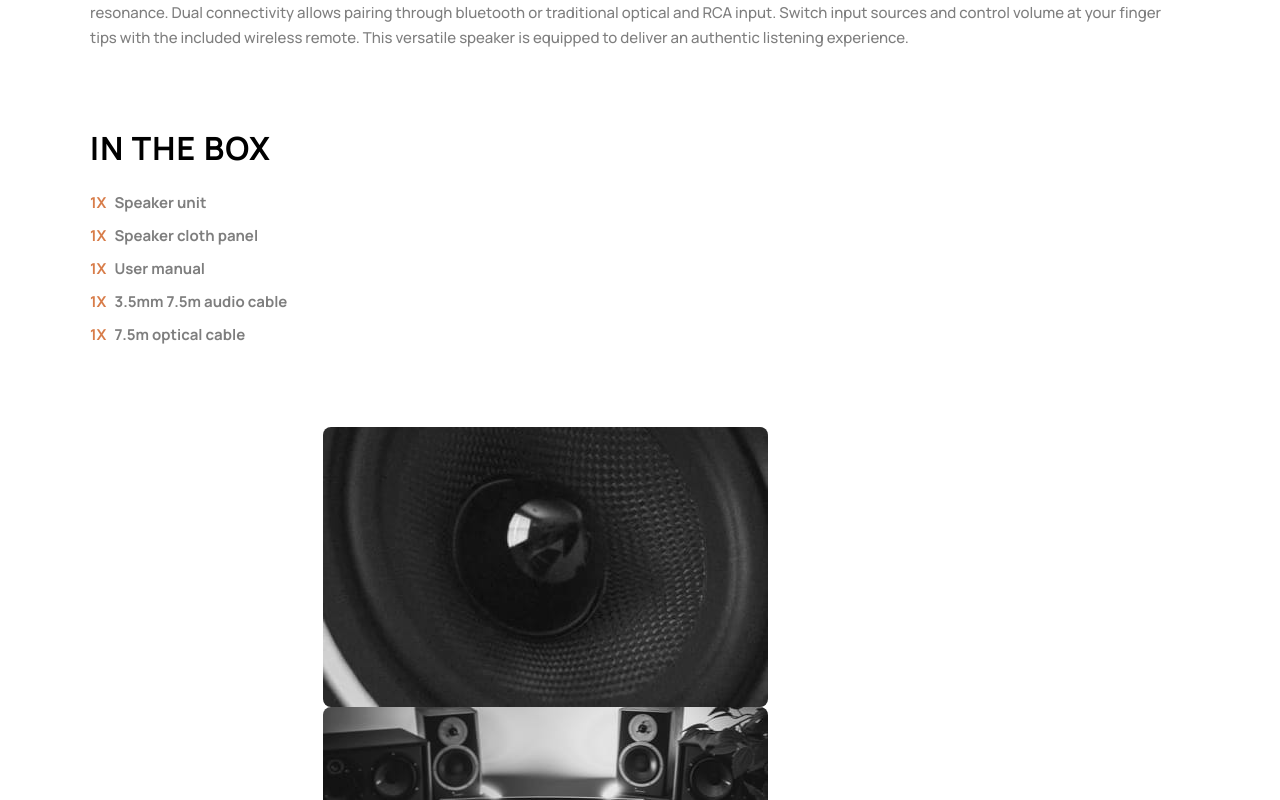
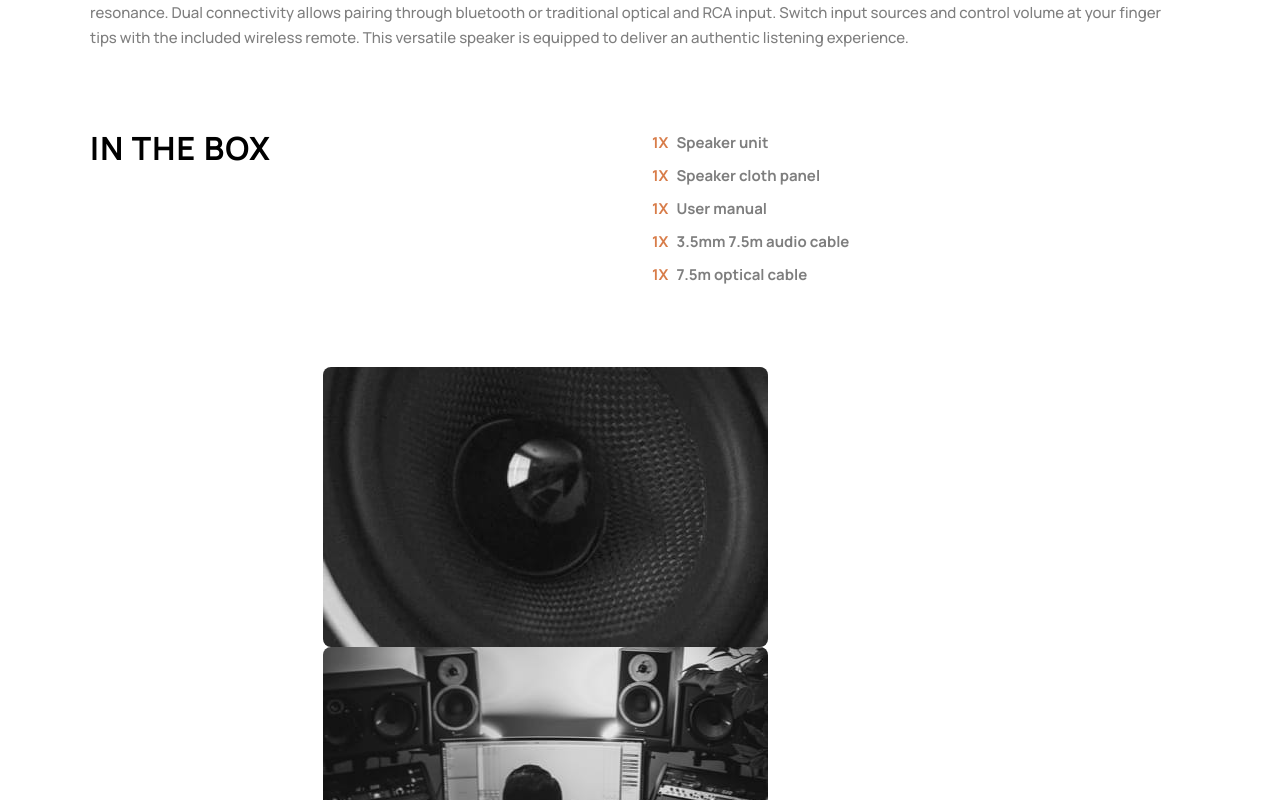
Before and after one commit to scottmotion/audiophile-ecommerce, a React (Vite) app: page /audiophile-ecommerce/speakers/zx7-speaker in a window 1280 px wide. Shown: the part 1020-1820 px from the top of the page. Built offline with nearby package versions, Linux system fonts and the light colour scheme.

Commit message:
spacing fixes

```diff
--- a/src/Components/BestGear.tsx
+++ b/src/Components/BestGear.tsx
@@ -1,7 +1,7 @@
 export default function BestGear() {
   return (
     <section className="flex max-w-[1100px] flex-col items-center">
-      <div className="grid grid-cols-1 items-center gap-10 lg:grid-cols-2 lg:grid-rows-1">
+      <div className="grid grid-cols-1 items-center gap-10 md:gap-16 lg:grid-cols-2 lg:grid-rows-1">
         <picture className="col-span-1 lg:col-start-2">
           <source
             media="(min-width: 1024px)"
--- a/src/Components/FeaturedProducts.tsx
+++ b/src/Components/FeaturedProducts.tsx
@@ -58,7 +58,7 @@ export default function FeaturedProducts() {
               className="w-full rounded-lg"
             />
           </picture>
-          <div className="absolute flex flex-col gap-8 p-6">
+          <div className="absolute flex flex-col gap-8 p-6 md:pl-16">
             <h2 className="heading-5">ZX7 Speaker</h2>
             <Link to={"/speakers/zx7-speaker"}>
               <button className="btn btn-3">See Product</button>
@@ -68,12 +68,22 @@ export default function FeaturedProducts() {
 
         <div className="col-span-1 grid grid-cols-1 grid-rows-2 gap-x-3 gap-y-6 md:col-span-2 md:grid-cols-2 md:grid-rows-1">
           <div className="col-span-1 rounded-lg bg-dark-grey">
-            <img
-              src="/assets/home/mobile/image-earphones-yx1.jpg"
-              className="w-full rounded-lg"
-            ></img>
+            <picture>
+              <source
+                media="(min-width: 1024px)"
+                srcSet="/assets/home/desktop/image-earphones-yx1.jpg"
+              />
+              <source
+                media="(min-width: 768px)"
+                srcSet="/assets/home/tablet/image-earphones-yx1.jpg"
+              />
+              <img
+                src="/assets/home/mobile/image-earphones-yx1.jpg"
+                className="w-full rounded-lg"
+              />
+            </picture>
           </div>
-          <div className="col-span-1 flex flex-col items-start justify-center gap-8 rounded-lg bg-light-grey p-6">
+          <div className="col-span-1 flex flex-col items-start justify-center gap-8 rounded-lg bg-light-grey p-6 md:pl-10">
             <h2 className="heading-5">YX1 Earphones</h2>
             <Link to={"/earphones/yx1-earphones"}>
               <button className="btn btn-3">See Product</button>
--- a/src/Components/ProductCard.tsx
+++ b/src/Components/ProductCard.tsx
@@ -15,7 +15,7 @@ export default function ProductCard({
       className="flex max-w-[1100px] flex-col items-center"
       key={product.id}
     >
-      <div className="grid grid-cols-1 items-center gap-8 lg:grid-cols-2 lg:grid-rows-1">
+      <div className="grid grid-cols-1 items-center gap-8 md:gap-[3.25rem] lg:grid-cols-2 lg:grid-rows-1">
         <picture
           className={`col-span-1 lg:row-start-1 ${
             reverseOrder ? "lg:col-start-2" : "lg:col-start-1"
@@ -38,8 +38,10 @@ export default function ProductCard({
           }`}
         >
           {product.new && <div className="text-overline">New Product</div>}
-          <h2 className="heading-5 md:heading-2">{product.name}</h2>
-          <p>{product.description}</p>
+          <h2 className="heading-5 max-w-[15ch] md:heading-2">
+            {product.name}
+          </h2>
+          <p className="max-w-[61ch]">{product.description}</p>
           <Link to={`${product.slug}`}>
             <button className="btn btn-1">See Product</button>
           </Link>
--- a/src/pages/CategoryLayout.tsx
+++ b/src/pages/CategoryLayout.tsx
@@ -34,8 +34,8 @@ export default function CategoryLayout({ category }: CategoryLayoutProps) {
   return (
     <>
       <header className="mb-[4rem] flex w-full flex-col items-center bg-black md:mb-[7.5rem]">
-        <div className="flex w-full flex-col items-center justify-center bg-black py-8 md:py-24">
-          <h1 className="heading-5 md:heading-2 text-center text-white">
+        <div className="flex w-full flex-col items-center justify-center bg-black py-8 md:py-[6.25rem]">
+          <h1 className="heading-5 text-center text-white md:heading-2">
             {category}
           </h1>
         </div>
--- a/src/pages/ProductLayout.tsx
+++ b/src/pages/ProductLayout.tsx
@@ -93,9 +93,14 @@ export default function ProductLayout() {
               <p>{currentProduct.features}</p>
             </div>
 
-            <div id="productIncludes" className="flex w-full flex-col gap-6">
-              <h3 className="heading-6 md:heading-4">In the Box</h3>
-              <ul className="flex flex-col gap-2">
+            <div
+              id="productIncludes"
+              className="flex w-full flex-col gap-6 md:flex-row"
+            >
+              <h3 className="heading-6 md:heading-4 md:basis-1/2">
+                In the Box
+              </h3>
+              <ul className="flex flex-col gap-2 md:basis-1/2">
                 {currentProduct.includes.map(i => (
                   <li
                     key={currentProduct.includes.indexOf(i)}
```
